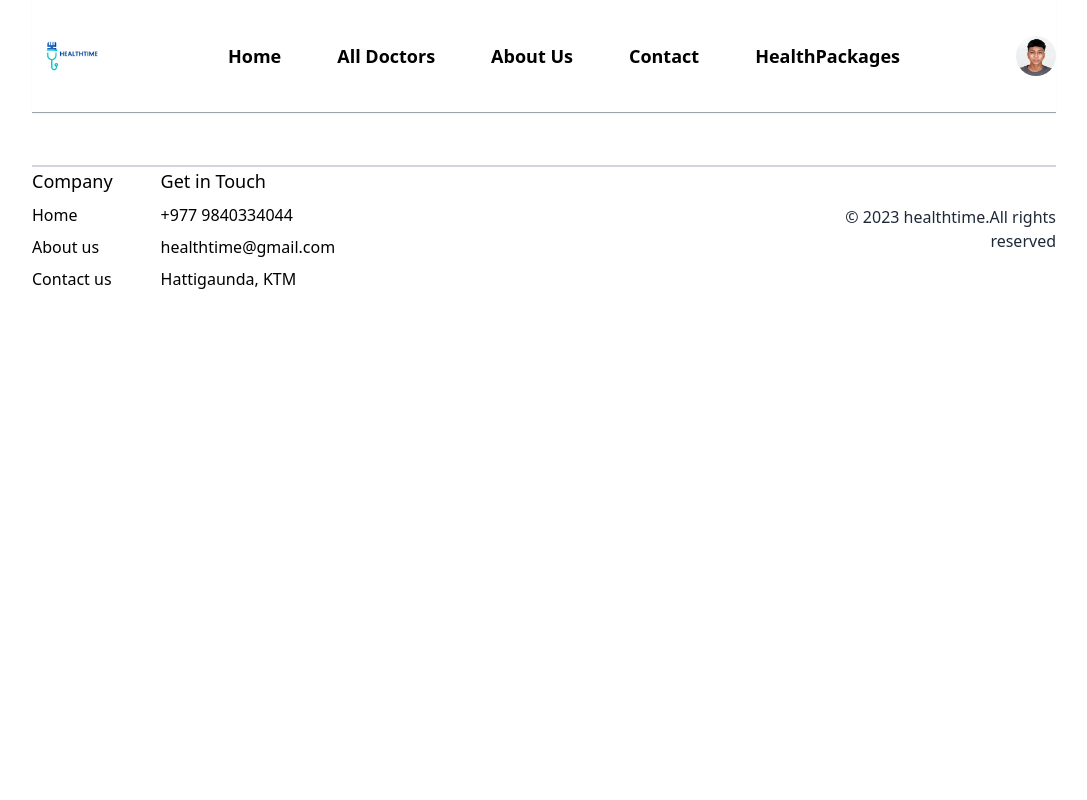
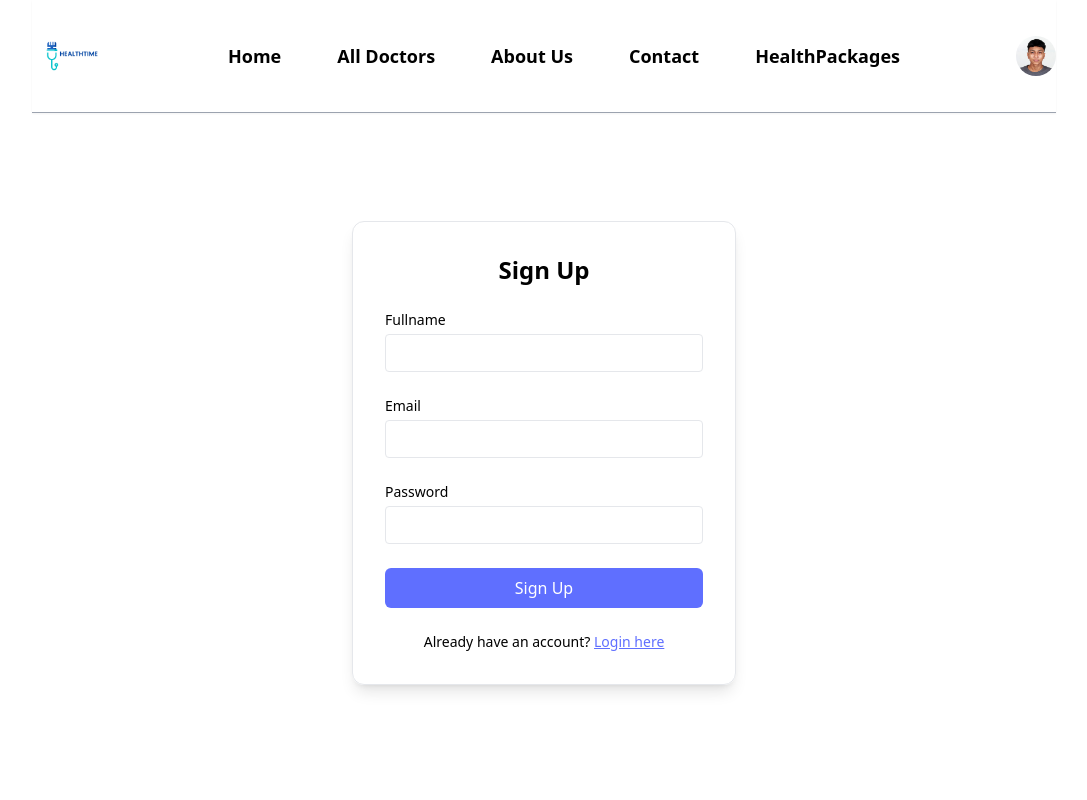
Before and after one commit to AayushBdrShahi/HospitalManagementSystem, a React (Vite) app: page /login in a window 1280 px wide. Shown: the top 800 px of the page, without its empty margins (96-1183 px from the left). Built offline with nearby package versions, Linux system fonts and the light colour scheme.

Commit message:
Add login signup frontend

```diff
--- a/src/pages/Login.jsx
+++ b/src/pages/Login.jsx
@@ -1,11 +1,108 @@
-import React from 'react'
+
+
+import React, { useState } from "react";
 
 const Login = () => {
+  const [state, setState] = useState("Sign Up");
+  const [email, setEmail] = useState("");
+  const [password, setPassword] = useState("");
+  const [name, setName] = useState("");
+  const [role, setRole] = useState("");
+
+  const onSubmitHandler = async (event) => {
+    event.preventDefault();
+  };
+
+  // to reset form fields
+  const toggleState = (newState) => {
+    setState(newState);
+    // Clear input fields
+    setEmail("");
+    setPassword("");
+    setName("");
+    setRole("");
+  };
+
   return (
-    <div>
+    <form onSubmit={onSubmitHandler} className="min-h-[80vh] flex items-center">
+      <div className="flex flex-col gap-6 m-auto items-center p-8 min-w-[340px] sm:min-w-96 border rounded-xl text-black text-sm shadow-lg">
+        <p className="text-2xl font-bold text-center">
+          {state === "Sign Up" ? "Sign Up" : "Login"}
+        </p>
+        {state === "Sign Up" && (
+          <div className="w-full">
+            <p>Fullname</p>
+            <input
+              className="border rounded w-full p-2 mt-1"
+              type="text"
+              onChange={(e) => setName(e.target.value)}
+              value={name}
+              required
+            />
+          </div>
+        )}
 
-    </div>
-  )
-}
+        <div className="w-full">
+          <p>Email</p>
+          <input
+            className="border rounded w-full p-2 mt-1"
+            type="email"
+            onChange={(e) => setEmail(e.target.value)}
+            value={email}
+            required
+          />
+        </div>
+        <div className="w-full">
+          <p>Password</p>
+          <input
+            className="border rounded w-full p-2 mt-1"
+            type="password"
+            onChange={(e) => setPassword(e.target.value)}
+            value={password}
+            required
+          />
+        </div>
+        {/* Role Selection */}
+        {state ==="Login" &&(
+          <div className="w-full">
+            <p>Select Role</p>
+            <select className="border rounded w-full p-2 mt-1 required" onChange={(e) => setRole(e.target.value)}value={role}>
+            <option value="" disabled>Select Role</option>
 
-export default Login
+            <option value="Admin">Admin</option>
+            <option value="Patient">Patient</option>
+            <option value="Doctor">Doctor</option>
+            </select>
+          </div>
+        )}
+
+        <button className="bg-primary text-white w-full py-2 rounded-md text-base">
+          {state === "Sign Up" ? "Sign Up" : "Login"}
+        </button>
+        {state === "Sign Up" ? (
+          <p>
+            Already have an account?{" "}
+            <span
+              onClick={() => toggleState("Login")}
+              className="text-primary underline cursor-pointer"
+            >
+              Login here
+            </span>
+          </p>
+        ) : (
+          <p>
+            Create a new account?{" "}
+            <span
+              onClick={() => toggleState("Sign Up")}
+              className="text-primary underline cursor-pointer"
+            >
+              Click here
+            </span>
+          </p>
+        )}
+      </div>
+    </form>
+  );
+};
+
+export default Login;
```
